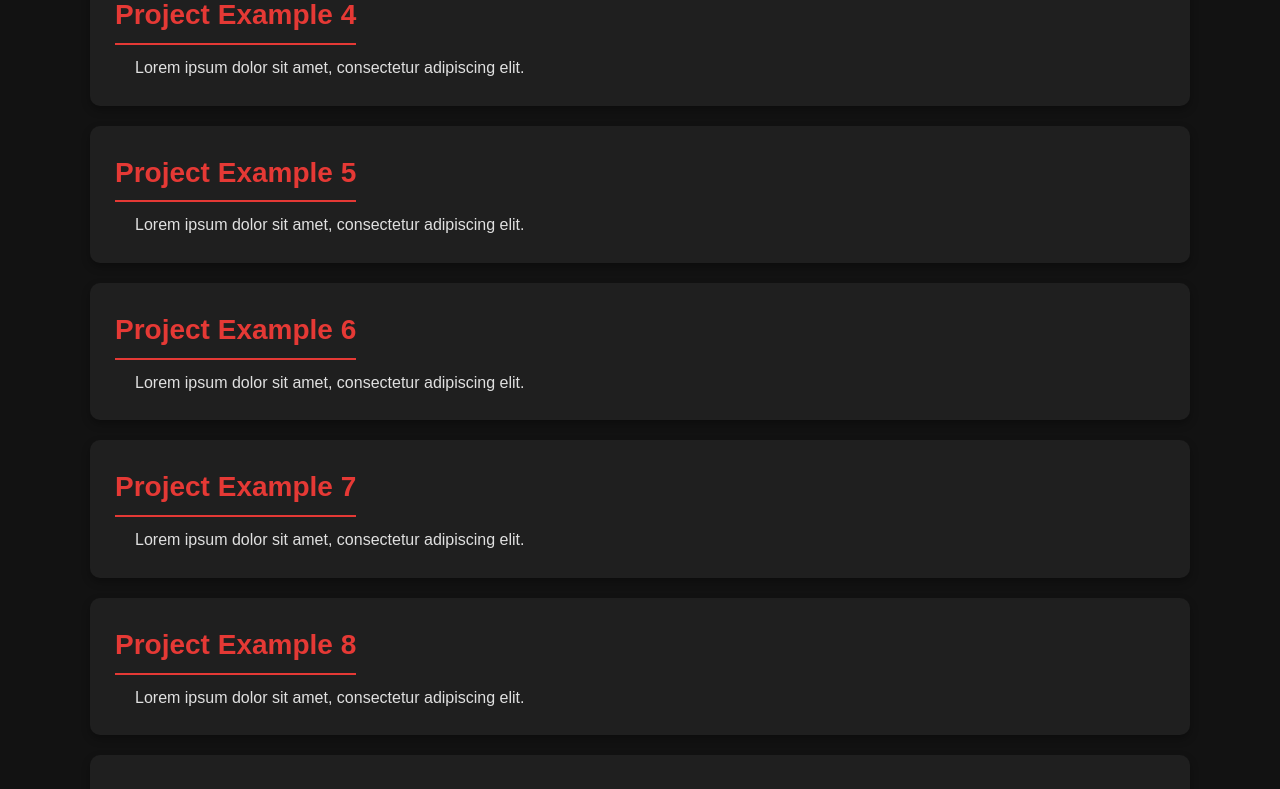
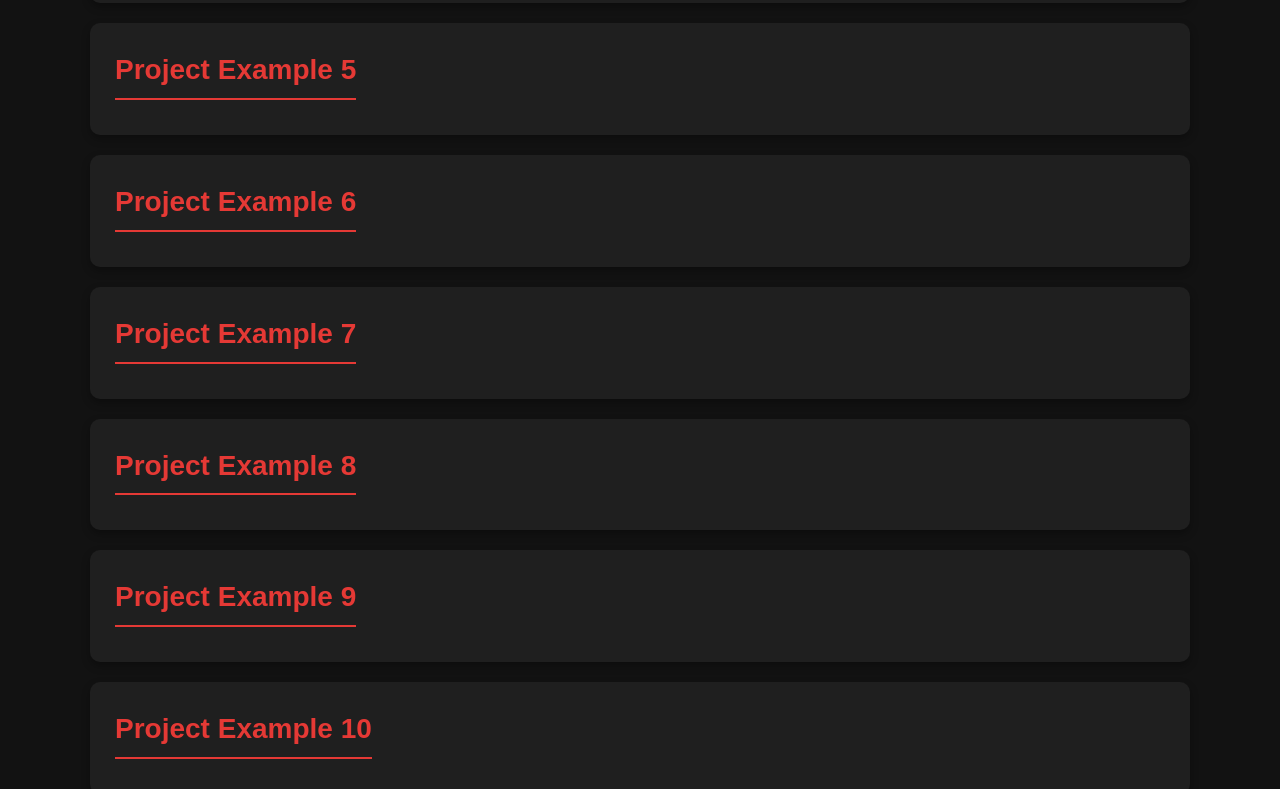
Before and after one commit to Abilal9/abilal.co, a React (Create React App) app: page / in a window 1280 px wide. Shown: the part 2300-3089 px from the top of the page. Built offline with nearby package versions, Linux system fonts and the light colour scheme.

Commit message:
Add project expansion effect

```diff
--- a/src/App.css
+++ b/src/App.css
@@ -267,3 +267,45 @@ html, body {
   transition: transform 0.3s ease-out;
   will-change: transform;
 }
+
+/* Projects */
+.project-section {
+  width: 100%;
+  max-width: 1100px;
+  margin: 20px auto;
+  background-color: #1f1f1f;
+  border-radius: 10px;
+  box-shadow: 0 4px 8px rgba(0, 0, 0, 0.3);
+  padding: 25px;
+  transition: all 0.4s ease-in-out;
+  cursor: pointer;
+}
+
+/* Hover Effect */
+.project-section:hover {
+  background-color: #333333;
+  box-shadow: 0 6px 12px rgba(0, 0, 0, 0.5);
+}
+
+/* Expansion Effect */
+.project-section.expanded {
+  transform: scale(1.1); /* Enlarges the entire box */
+  background-color: #292929;
+  box-shadow: 0 10px 20px rgba(0, 0, 0, 0.6);
+  padding: 40px; /* Ensures space for expanded content */
+}
+
+/* Hide description by default */
+.project-description {
+  opacity: 0;
+  height: 0;
+  overflow: hidden;
+  transition: opacity 0.4s ease, height 0.4s ease, padding 0.3s ease;
+}
+
+/* Show description when expanded */
+.project-section.expanded .project-description {
+  opacity: 1;
+  height: auto;  /* Let it grow naturally */
+  padding-top: 15px; /* Adds smooth spacing when expanding */
+}
--- a/src/ProjectSection.js
+++ b/src/ProjectSection.js
@@ -1,16 +1,22 @@
-import React from "react";
+import React, { useState } from "react";
 import { useInView } from "react-intersection-observer";
 
 const ProjectSection = ({ title, description }) => {
   const { ref, inView } = useInView({ triggerOnce: false, threshold: 0.3 });
+  const [expanded, setExpanded] = useState(false);
 
   return (
     <section
       ref={ref}
-      className={`fade-section ${inView ? "fade-in" : "fade-out"}`}
+      className={`project-section ${inView ? "fade-in" : "fade-out"} ${
+        expanded ? "expanded" : ""
+      }`}
+      onClick={() => setExpanded(!expanded)}
     >
       <h2>{title}</h2>
-      <p>{description}</p>
+      <p className={`project-description ${expanded ? "show" : "hide"}`}>
+        {description}
+      </p>
     </section>
   );
 };
```
